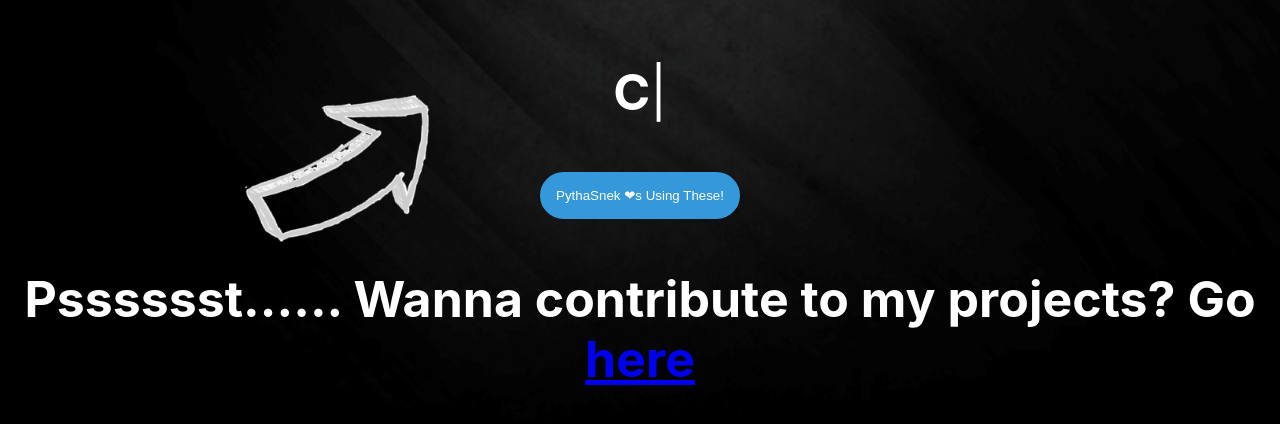
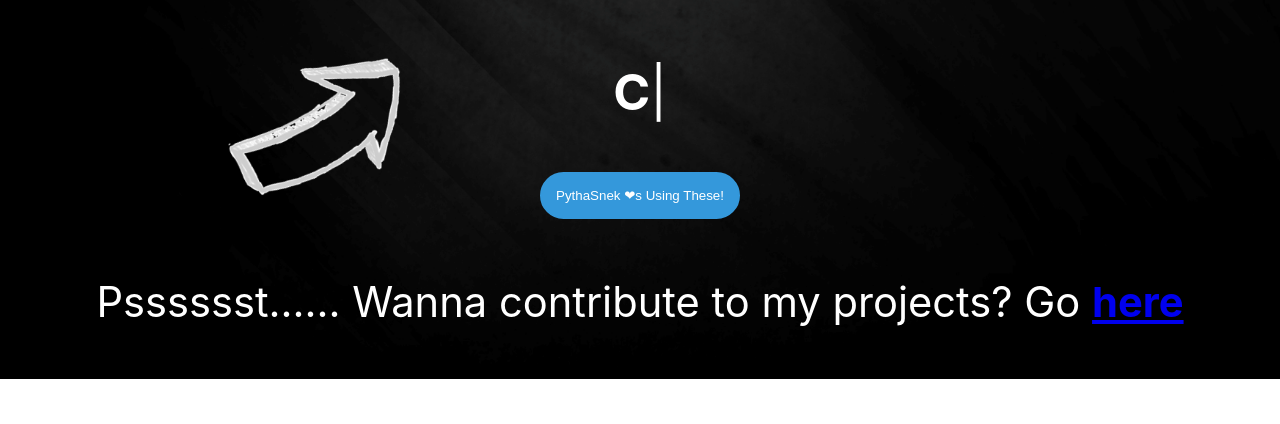
Before and after one commit to 45i/devbio.me, a plain HTML site: page index.html in a window 1280 px wide. Shown: the part 446-870 px from the top of the page. After the commit the page ends 825 px from the top, so only its background shows below. Drawn offline with nearby package versions, Linux system fonts and the light colour scheme.

Commit message:
Update index.html

```diff
--- a/index.html
+++ b/index.html
@@ -31,7 +31,7 @@
             <p></p>
             <p></p>
             <p></p>
-            <h6><p> Psssssst...... Wanna contribute to my projects? Go <a href="https://github.com/45i"><b>here</b></a></p></h6>
+            <p> <small>Psssssst...... Wanna contribute to my projects? Go <a href="https://github.com/45i"><b>here</b></a></small></p>
         </div>
 
         <script src=
```
